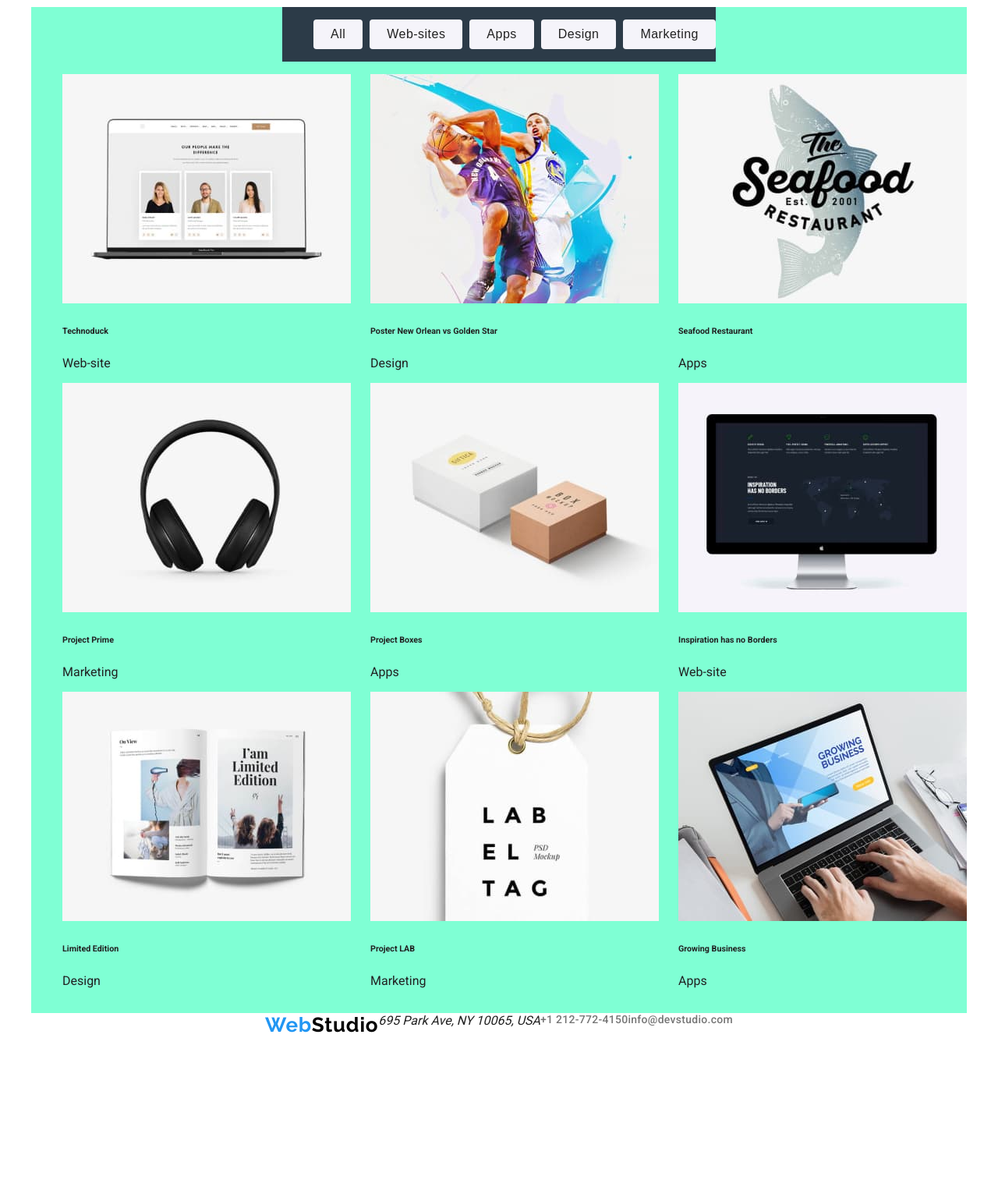
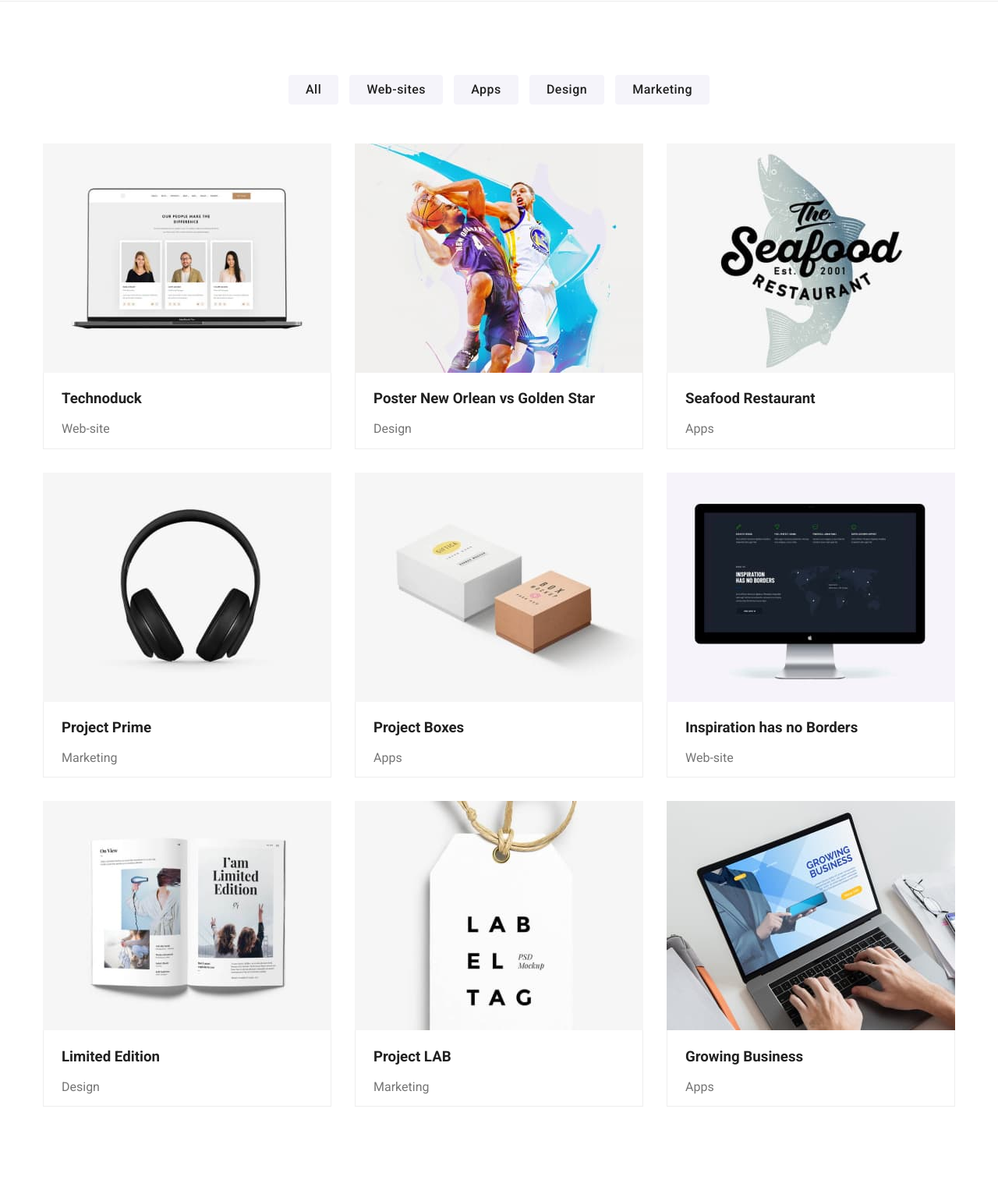
Before and after one commit to Tumoji/goit-markup-hw-03, a plain HTML site: page portfolio.html in a window 1280 px wide. Shown: the part 79-1619 px from the top of the page at 78% size. Before the commit the page ends 1416 px from the top, so only its background shows below. Drawn offline with Linux system fonts and the light colour scheme.

Commit message:
styled portfolio page

```diff
--- a/css/styles.css
+++ b/css/styles.css
@@ -20,20 +20,27 @@ a:visited {
   display: flex;
   flex-wrap: wrap;
   justify-content: center;
+  max-width: 1600px;
 }
 
 .global-header {
   display: flex;
   width: 1200px;
+  padding: 0 10px;
   height: 80px;
   justify-content: space-between;
   align-items: center;
 }
+.border-header {
+  display: flex;
+  width: 1600px;
+  border-bottom: 1px solid #ececec;
+}
 .nav-header {
   display: flex;
-  justify-content: space-between;
   align-items: center;
-  width: 500px;
+  padding-left: 50px;
+  padding-right: 200px;
 }
 .header-contacts {
   display: flex;
@@ -45,6 +52,8 @@ a:visited {
   display: flex;
   width: 270px;
   justify-content: space-between;
+  margin: 0;
+  padding: 0;
 }
 
 nav > ul > li > .menu {
@@ -86,6 +95,9 @@ ul {
 .logo-web {
   color: #2196f3;
 }
+.logo-studio-footer {
+  color: #fff;
+}
 
 .button {
   text-align: center;
@@ -122,46 +134,76 @@ button:hover {
   box-shadow: 0px 2px 2px 0px rgba(0, 0, 0, 0.15);
 }
 
-.projects > p {
-  color: #757575;
-  line-height: 30px;
-  letter-spacing: 0.48px;
-}
 
-.projects > ul > li > div > h6 {
-  font-size: 18px;
-  font-weight: 700;
-  line-height: 36px;
-  letter-spacing: 1.08px;
-}
 .projects {
   display: flex;
   width: 1200px;
   flex-wrap: wrap;
   justify-content: center;
+  padding: 94px 0;
 }
+
+.project-description {
+  padding-left: 24px;
+}
+
+.project-description p {
+  color: #757575;
+}
+
 .portfolio-buttons-container {
   display: flex;
   justify-content: center;
-  background-color: rgb(44, 59, 72);
+  padding-bottom: 50px;
 }
 .portfolio-buttons {
   display: flex;
   align-items: center;
   justify-content: space-between;
-  width: 516px;
+  width: 540px;
+  margin: 0%;
+  padding: 0%;
 }
-main {
-  background-color: aquamarine;
-}
+
 .portfolio-container {
   display: flex;
 }
 .portfolio-projects {
   display: flex;
   flex-wrap: wrap;
-  justify-content: space-between;
+  justify-content: space-around;
+  margin: 0%;
+  padding: 0%;
+}
+.project-box{
+  box-shadow:0px 0px 0px 1px #eee inset;
+  margin-bottom: 30px;
+}
+.footer-container {
+  display: flex;
+  justify-content: left;
+  background-color: #2f303a;
+  width: 1600px;
 }
 .global-footer {
   display: flex;
+  width: 1200px;
+  padding: 0 100px;
 }
+.footer-adress {
+  display: flex;
+  flex-direction: column;
+  padding: 60px 0 60px 10px;
+}
+address {
+  color: #fff;
+  padding: 28px 0 12px 0;
+}
+
+footer div .contact {
+  color: #fff 60%;
+}
+
+footer div .contact.mail {
+  padding-top: 12px;
+}
--- a/portfolio.html
+++ b/portfolio.html
@@ -3,6 +3,7 @@
   <head>
     <meta charset="UTF-8" />
     <meta name="viewport" content="width=device-width, initial-scale=1.0" />
+    <link rel="stylesheet" href="./css/modern-normalize.css" />
     <link rel="preconnect" href="https://fonts.googleapis.com" />
     <link rel="preconnect" href="https://fonts.gstatic.com" crossorigin />
     <link rel="stylesheet" href="./css/fonts.css" />
@@ -12,12 +13,12 @@
 
   <body class="container">
     <header class="global-header">
-      <div class="nav-header">
       <div>
         <a href="index.html" class="logo"
           ><span class="logo-web">Web</span>Studio</a
         >
       </div>
+      <div class="nav-header">
         <nav>
           <ul class="menu">
             <li><a href="index.html" class="link">Studio</a></li>
@@ -34,6 +35,7 @@
         >
       </div>
     </header>
+    <div class="border-header"></div>
     <main class="projects">
       <div class="portfolio-buttons-container">
         <ul class="portfolio-buttons">
@@ -46,7 +48,7 @@
       </div>
       <section class="portfolio-container">
         <ul class="portfolio-projects">
-          <li>
+          <li class="project-box">
             <div>
               <img
                 height="294"
@@ -54,11 +56,13 @@
                 src="images/technoduck.jpg"
                 alt="technoduck"
               />
-              <h6>Technoduck</h6>
+              <div class="project-description">
+                <h3>Technoduck</h3>
                 <p>Web-site</p>
               </div>
+            </div>
           </li>
-          <li>
+          <li class="project-box">
             <div>
               <img
                 height="294"
@@ -66,11 +70,13 @@
                 src="images/poster.jpg"
                 alt="Poster New Orlean vs Golden Star"
               />
-              <h6>Poster New Orlean vs Golden Star</h6>
+              <div class="project-description">
+                <h3>Poster New Orlean vs Golden Star</h3>
                 <p>Design</p>
               </div>
+            </div>
           </li>
-          <li>
+          <li class="project-box">
             <div>
               <img
                 height="294"
@@ -78,11 +84,13 @@
                 src="images/seafood_restaurant.jpg"
                 alt="Seafood Restaurant"
               />
-              <h6>Seafood Restaurant</h6>
+              <div class="project-description">
+                <h3>Seafood Restaurant</h3>
                 <p>Apps</p>
               </div>
+            </div>
           </li>
-          <li>
+          <li class="project-box">
             <div>
               <img
                 height="294"
@@ -90,11 +98,13 @@
                 src="images/project_prime.jpg"
                 alt="Project Prime"
               />
-              <h6>Project Prime</h6>
+              <div class="project-description">
+                <h3>Project Prime</h3>
                 <p>Marketing</p>
               </div>
+            </div>
           </li>
-          <li>
+          <li class="project-box">
             <div>
               <img
                 height="294"
@@ -102,11 +112,13 @@
                 src="images/project_boxes.jpg"
                 alt="Project Boxes"
               />
-              <h6>Project Boxes</h6>
+              <div class="project-description">
+                <h3>Project Boxes</h3>
                 <p>Apps</p>
               </div>
+            </div>
           </li>
-          <li>
+          <li class="project-box">
             <div>
               <img
                 height="294"
@@ -114,11 +126,13 @@
                 src="images/insipartion.jpg"
                 alt="Inspiration has no Borders"
               />
-              <h6>Inspiration has no Borders</h6>
+              <div class="project-description">
+                <h3>Inspiration has no Borders</h3>
                 <p>Web-site</p>
               </div>
+            </div>
           </li>
-          <li>
+          <li class="project-box">
             <div>
               <img
                 height="294"
@@ -126,11 +140,13 @@
                 src="images/limited_edition.jpg"
                 alt="Limited Edition"
               />
-              <h6>Limited Edition</h6>
+              <div class="project-description">
+                <h3>Limited Edition</h3>
                 <p>Design</p>
               </div>
+            </div>
           </li>
-          <li>
+          <li class="project-box">
             <div>
               <img
                 height="294"
@@ -138,11 +154,13 @@
                 src="images/project_lab.jpg"
                 alt="Project LAB"
               />
-              <h6>Project LAB</h6>
+              <div class="project-description">
+                <h3>Project LAB</h3>
                 <p>Marketing</p>
               </div>
+            </div>
           </li>
-          <li>
+          <li class="project-box">
             <div>
               <img
                 height="294"
@@ -150,24 +168,30 @@
                 src="images/growing_business.jpg"
                 alt="Growing Business"
               />
-              <h6>Growing Business</h6>
+              <div class="project-description">
+                <h3>Growing Business</h3>
                 <p>Apps</p>
+              </div>
             </div>
           </li>
         </ul>
       </section>
     </main>
 
-    <footer class="global-footer">
+    <footer class="footer-container">
+      <div class="global-footer">
+        <div class="footer-adress">
           <a href="index.html" class="logo"
-        ><span class="logo-web">Web</span>Studio</a
+            ><span class="logo-web">Web</span
+            ><span class="logo-studio-footer">Studio</span></a
           >
           <address>695 Park Ave, NY 10065, USA</address>
           <a href="tel:+1212-772-4150" class="link contact">+1 212-772-4150</a>
-      <br />
-      <a href="mailto:info@devstudio.com" class="link contact"
+          <a href="mailto:info@devstudio.com" class="link contact mail"
             >info@devstudio.com</a
           >
+        </div>
+      </div>
     </footer>
   </body>
 </html>
```
Also changed, not shown: index.html (+15 -8 lines). Lines whose indentation alone changed are shown as unchanged.
